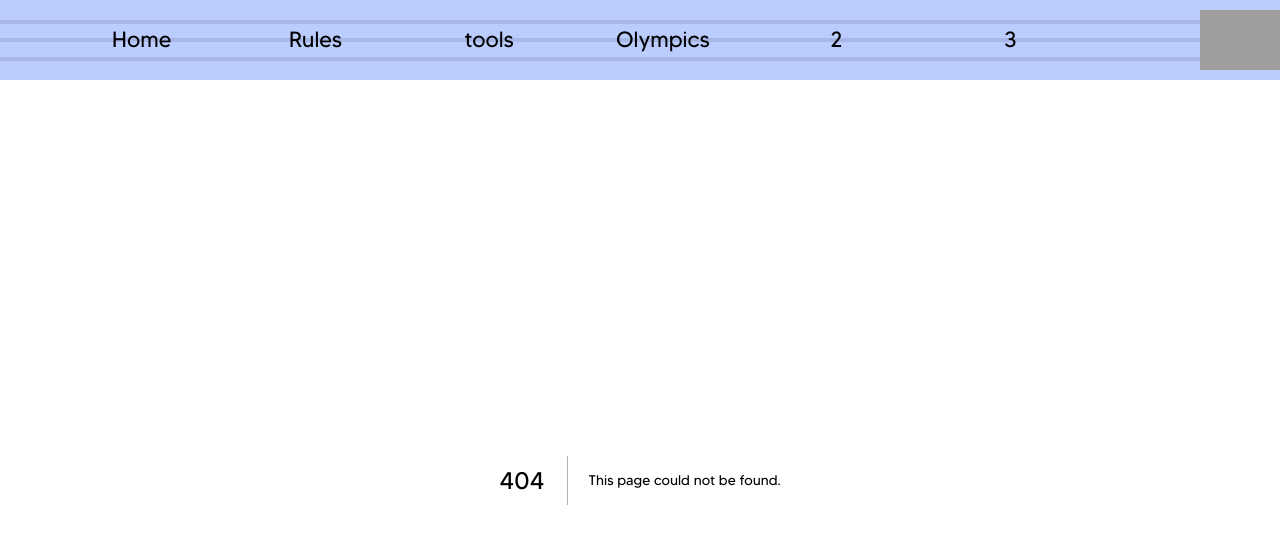
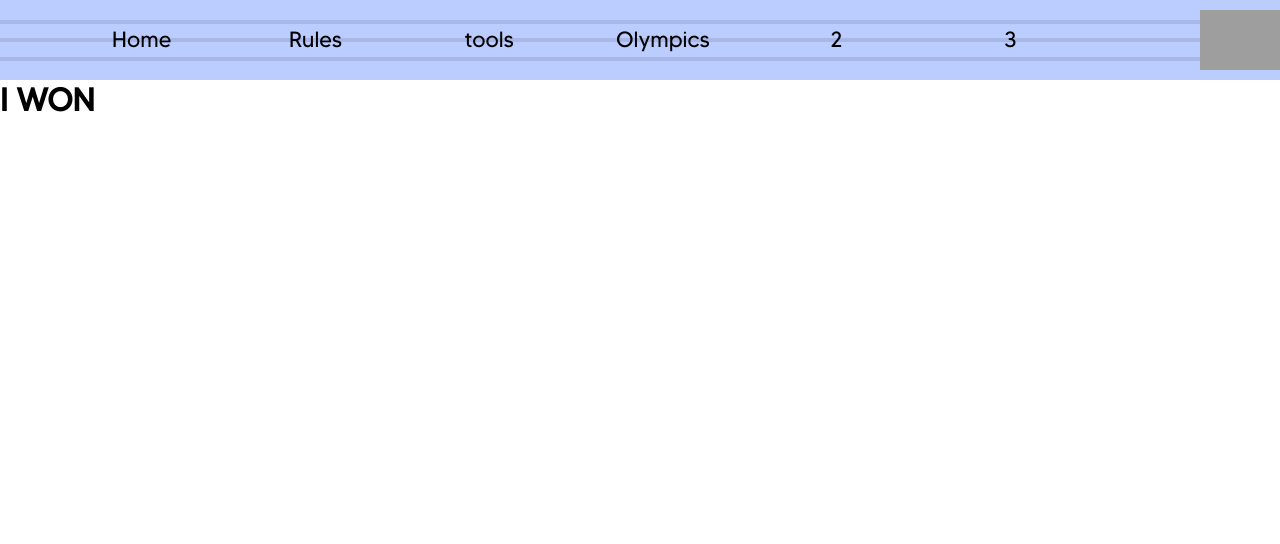
Before and after one commit to samhi113/curlingSite, a Next.js app: page /olympics/winner in a window 1280 px wide. Before the commit this address had no page. Shown: the top 544 px of the page. Built offline with nearby package versions, Linux system fonts and the light colour scheme; grey boxes are pictures that could not be loaded.

Commit message:
added a button and linked it to a nested page

```diff
--- a/src/app/olympics/page.js
+++ b/src/app/olympics/page.js
@@ -1,6 +1,7 @@
 
 import styles from "./olympics.module.css"
 import TeamCard from "@/components/nav/teamCard/teamCard";
+import Link from "next/link";
 
 export default function Olympics() {
     const teams = [
@@ -96,6 +97,11 @@ export default function Olympics() {
                         />
                     ))}
                 </div>
+                <Link href="/olympics/winner">
+                    <button className={styles.wButton}>
+                        WHO WON IN 2024?
+                    </button>
+                </Link>
             </section>
         </main>
     )
--- /dev/null
+++ b/src/app/olympics/winner/page.js
@@ -0,0 +1,10 @@
+
+import styles from "./winner.module.css"
+
+export default function Winner() {
+    return(
+        <main>
+            <h1>I WON </h1>
+        </main>
+    )
+}
```
Also changed, not shown: src/app/olympics/winner/winner.module.css (added).
